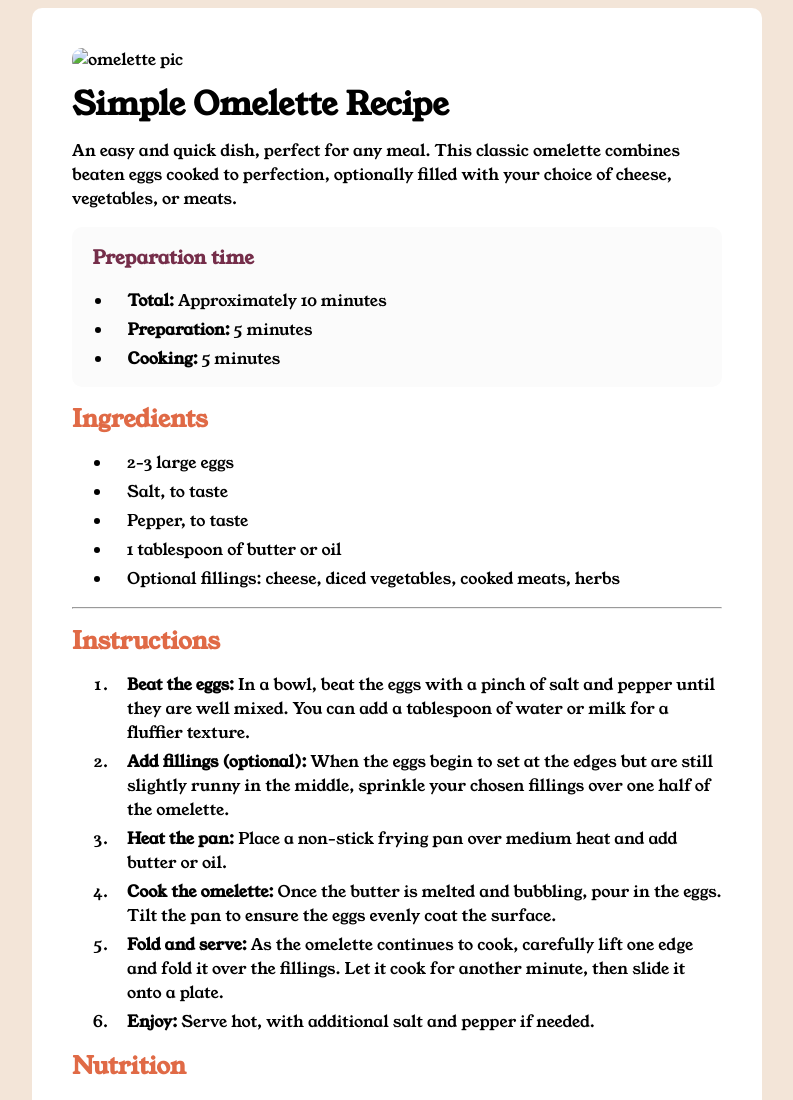
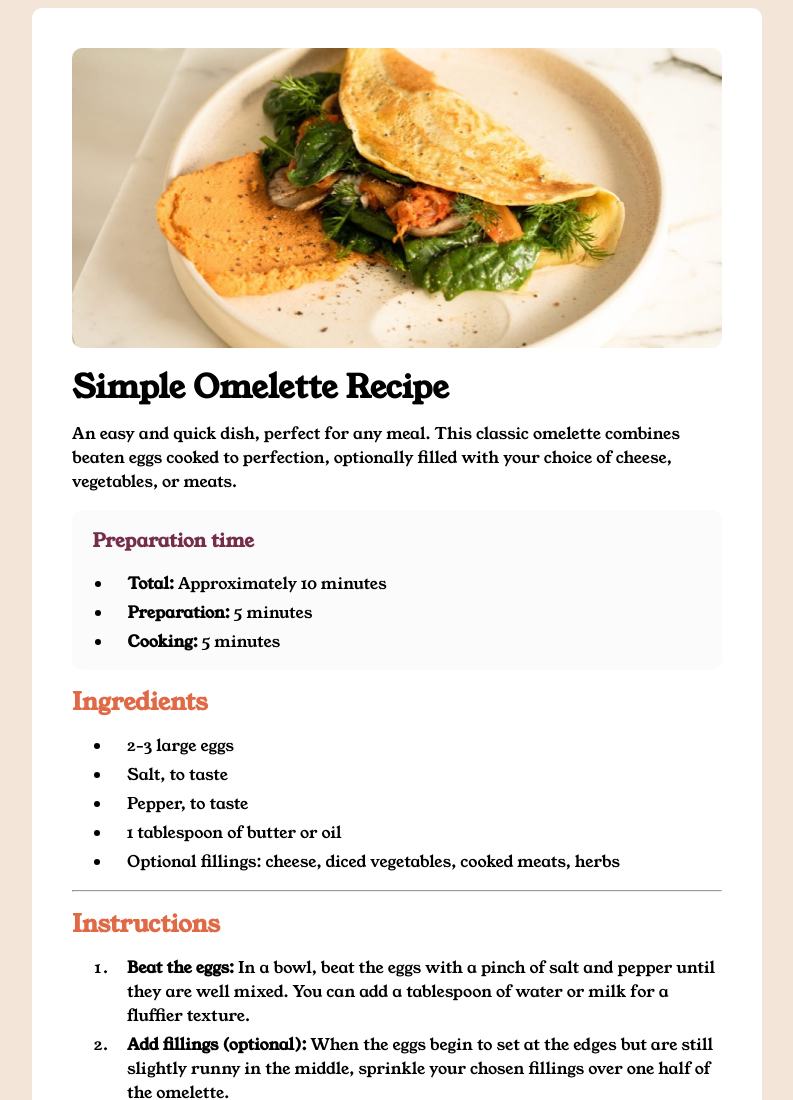
Before and after one commit to susmalapag/static-omelette-recipe, a plain HTML site: page index.html in a window 1280 px wide. Shown: the top 1100 px of the page, without its empty margins (243-1036 px from the left). Drawn offline with Linux system fonts and the light colour scheme; files whose address does not match are found by name.

Commit message:
index.html

```diff
--- a/index.html
+++ b/index.html
@@ -19,7 +19,7 @@
 
   <div class="recipe-container">
     <div class="recipe-content">
-      <img  src="assets/images/image-omelette.jpeg" alt="omelette pic">
+      <img  src="images/image-omelette.jpeg" alt="omelette pic">
       <h1>Simple Omelette Recipe</h1>
       <p>
       An easy and quick dish, perfect for any meal. This classic omelette combines beaten eggs cooked
```
